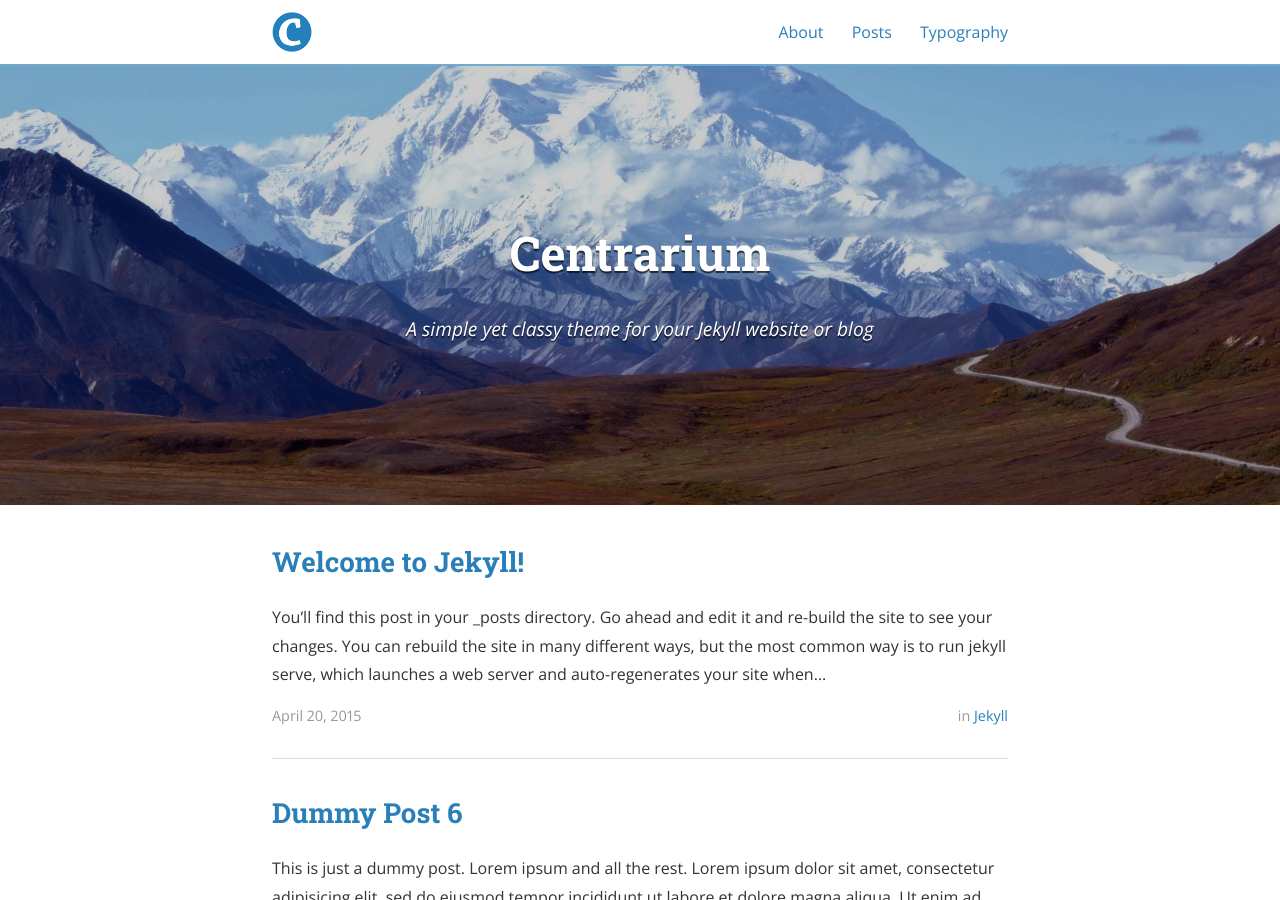
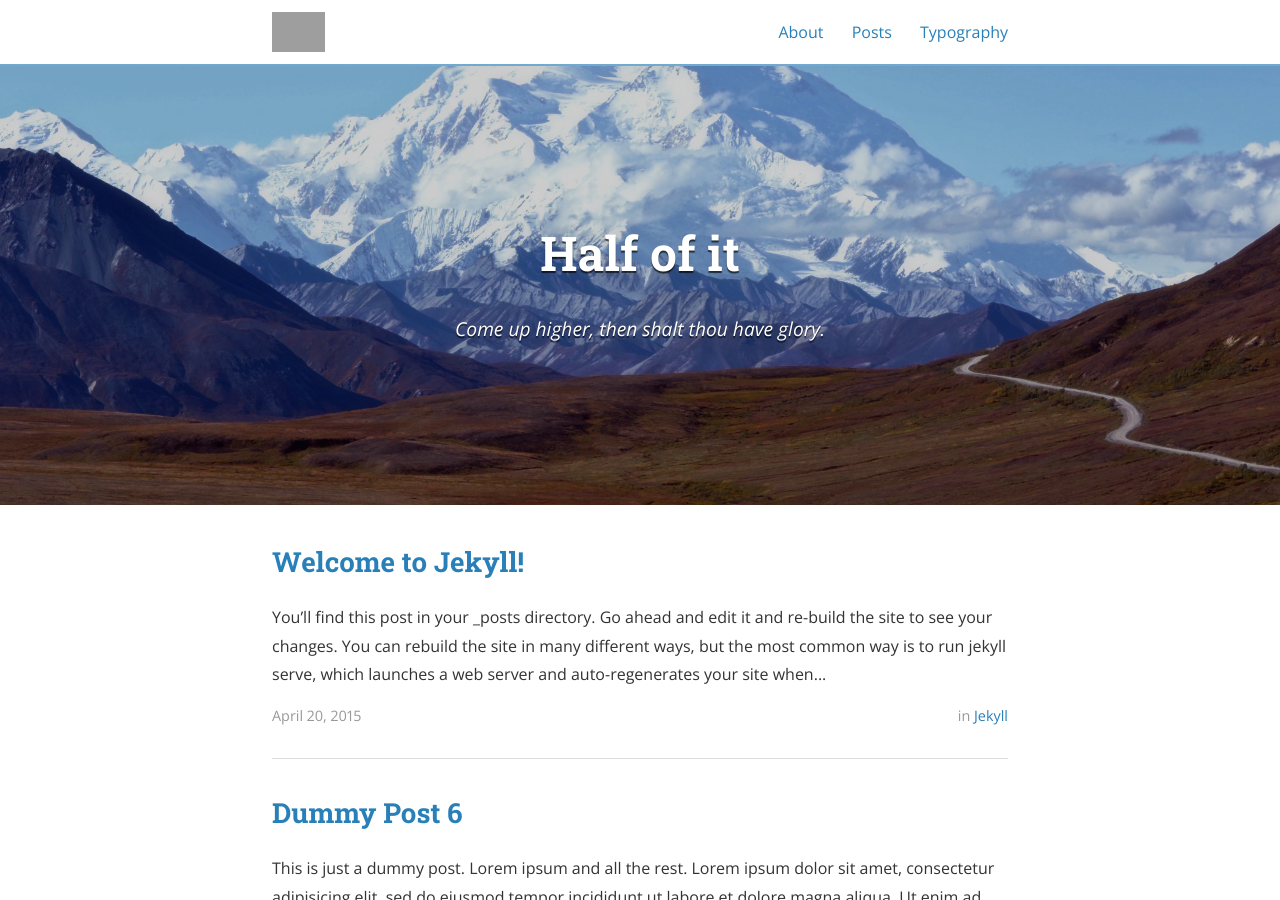
Before and after one commit to bencentra/centrarium, a Jekyll site: the page built from index.html, in a window 1280 px wide and 900 px high. Built offline with Jekyll 4.4.1, drawn with Linux system fonts in a browser that asks for light colours; nearby versions of some CDN libraries; the list of posts is cut into pages by our own code; some of the changed text lies outside the part shown; grey boxes are pictures that could not be loaded.

Commit message:
Update _config.yml

```diff
--- a/_config.yml
+++ b/_config.yml
@@ -9,19 +9,19 @@ exclude:
   - "/vendor/"
 
 # Site settings
-title: Centrarium
-subtitle: "A simple yet classy theme for your Jekyll website or blog"
-email: yolanda9421@gmail.com
+title: Half of it
+subtitle:   "Come up higher, then shalt thou have glory."
+email: yuetongrobin@gmail.com
 name: Robin Liu
 description: >
-  "Come up higher, then shalt thou have glory."
+  The most personal is the most creative.
 # Base URL of site (i.e. /blog). It should always start with a slash,
 # and never end with a slash. Set it to a blank value if hosting at the
 # root of your server.
 baseurl: "" # the subpath of your site, e.g. /blog/
-url: "" # the base hostname & protocol for your site
+url: "liu298.github.io" # the base hostname & protocol for your site
 cover: "/assets/header_image.jpg"
-logo: "/assets/logo.png"
+logo: "/assets/avator.png"
 
 # Build settings
 markdown: kramdown
```
